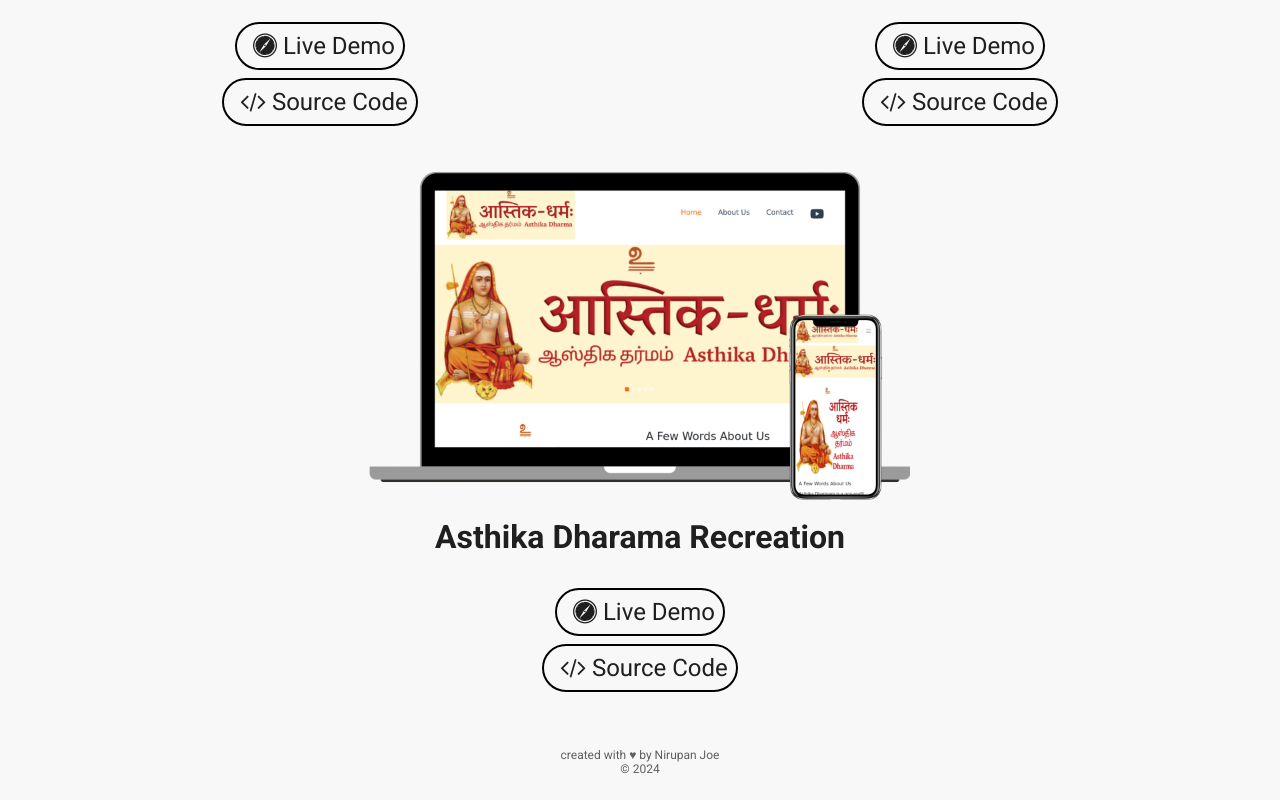
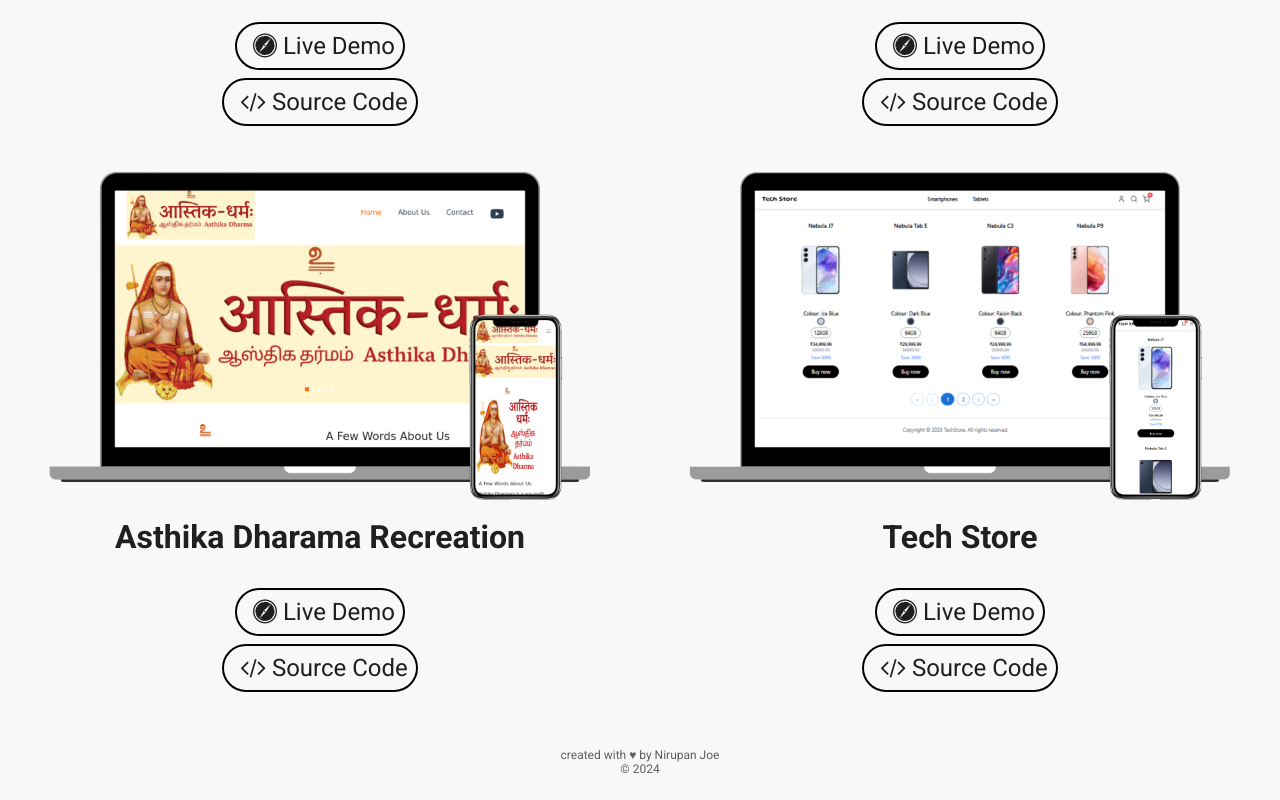
Before and after one commit to NirupanJoe/portfolio, a React (Create React App) app: page /projects in a window 1280 px wide. Shown: the part 465-1265 px from the top of the page. Built offline with nearby package versions, Linux system fonts and the light colour scheme; the HTML template or start-up script is replaced by a standard one.

Commit message:
Add new project "Tech Store" to info.

```diff
--- a/src/info/Info.js
+++ b/src/info/Info.js
@@ -2,6 +2,7 @@ import self from "../img/self.png"
 import mock1 from "../img/mock1.png"
 import mock2 from "../img/mock2.png"
 import mock5 from "../img/mock5.png"
+import mock6 from "../img/mock6.png"
 
 
 export let colors = ["rgb(0,255,164)", "rgb(166,104,255)"];
@@ -89,7 +90,7 @@ export const info = {
         },
         {
             title: "Analog and Digital clock",
-            live: "#",
+            live: "https://clock-nirupanjoe.vercel.app/",
             source: "https://github.com/NirupanJoe/Clock",
             image: mock2
         },
@@ -98,6 +99,12 @@ export const info = {
             live: "https://nirupanjoe.github.io/Asthika-Dharma/",
             source: "https://github.com/NirupanJoe/Asthika-Dharma",
             image: mock5
+        },
+        {
+            title: "Tech Store",
+            live: "https://tech-store-nirupanjoes-projects.vercel.app/",
+            source: "https://github.com/NirupanJoe/tech-store",
+            image: mock6
         }
     ]
 }
```
Also changed, not shown: src/img/mock6.png (added).
